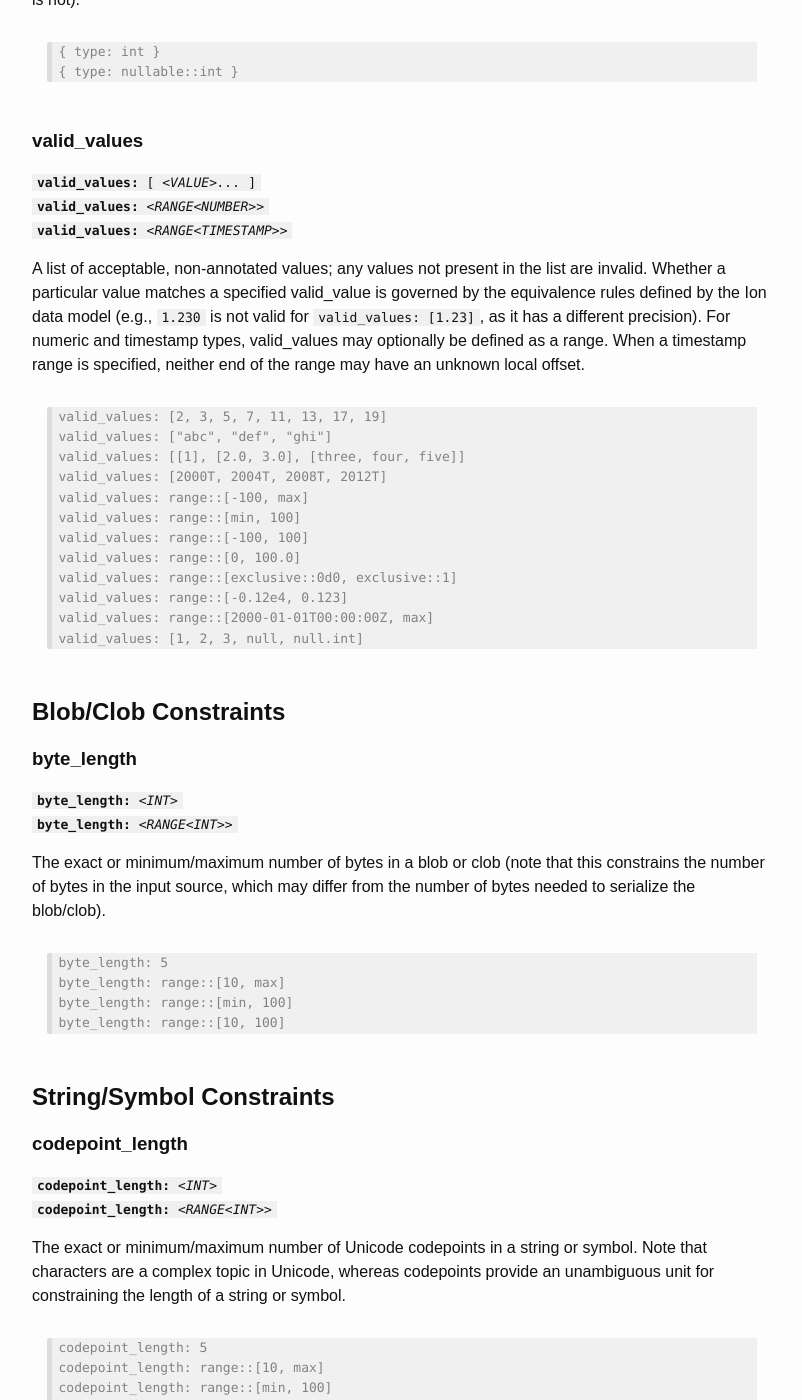
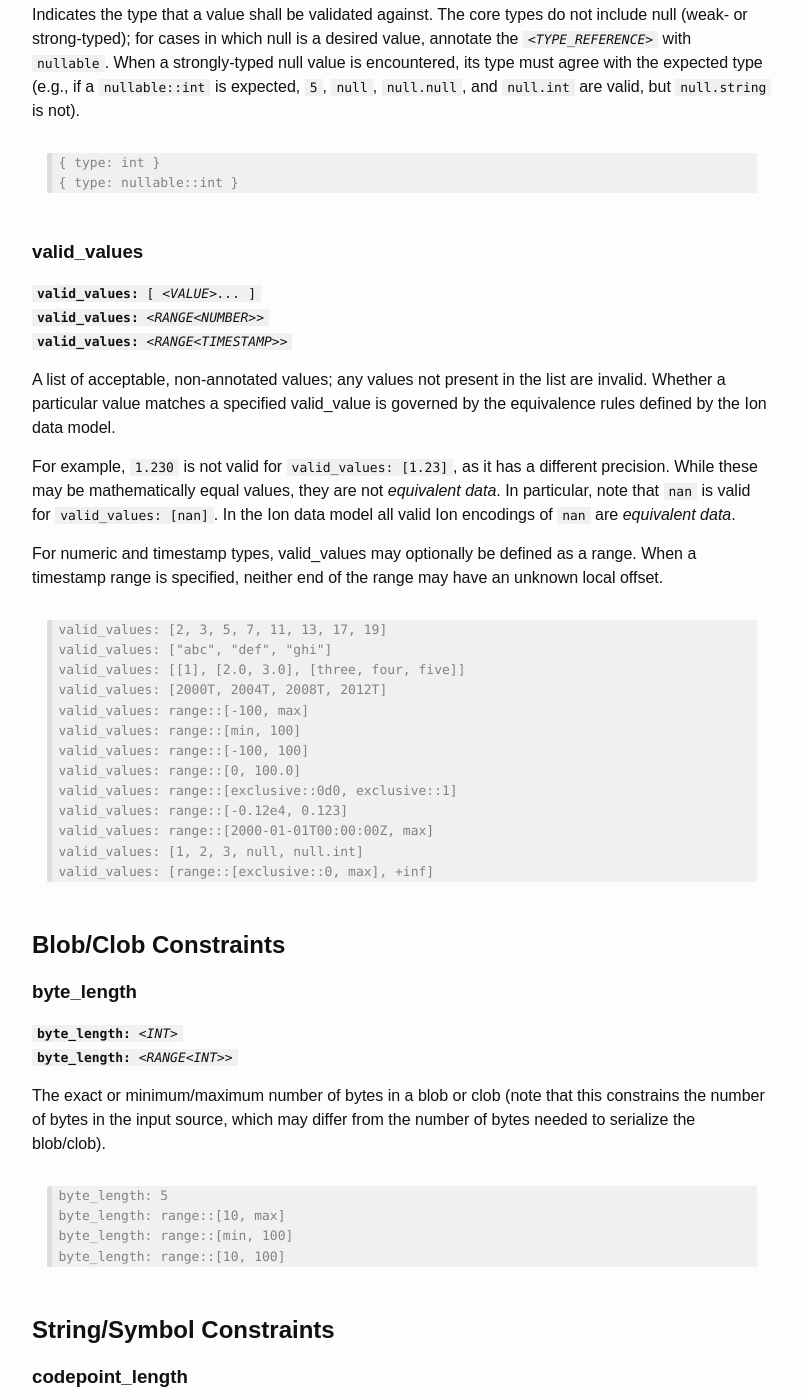
Before and after one commit to amazon-ion/ion-schema, a Jekyll site: the page built from docs/spec.md, in a window 1280 px wide and 1400 px high, scrolled down 8081 px. Shown: the whole window, without its empty margins (238-1040 px from the left). Built offline with Jekyll 4.4.1, drawn with Linux system fonts in a browser that asks for light colours; some of the changed text lies outside the part shown.

Commit message:
Clarifies behavior of special float values with ranges (#56)

````diff
--- a/docs/spec.md
+++ b/docs/spec.md
@@ -335,6 +335,10 @@ A `number` range includes all values of any numeric type (i.e. `float`, `int`, a
 When testing a value for inclusion, the range bounds and the value that is being tested will all be converted to
 `decimal` values for the sake of comparison. `number` ranges do not include values of any other type.
 
+The `float` type includes [special non-number values](https://amzn.github.io/ion-docs/docs/float.html#special-values) (`nan`, `+inf`, and `-inf`).
+Attempting to use a non-number value as the bound of a number range will result in an error.
+When tested for inclusion in a number range, the non-number float values are always outside of a number range, even when one of the range bounds is `min` or `max`.
+
 ##### RANGE&lt;TIMESTAMP&gt;
 
 All [`timestamp` values](https://amzn.github.io/ion-docs/docs/spec.html#timestamp) represent an instant in time.
@@ -432,9 +436,14 @@ expected, `5`, `null`, `null.null`, and `null.int` are valid, but
 A list of acceptable, non-annotated values;  any values not present
 in the list are invalid. Whether a particular value matches
 a specified valid_value is governed by the equivalence rules
-defined by the Ion data model (e.g., `1.230` is not valid for
-`valid_values: [1.23]`, as it has a different precision). For numeric
-and timestamp types, valid_values may optionally be defined as a
+defined by the Ion data model.
+
+For example, `1.230` is not valid for `valid_values: [1.23]`, as it has a different precision.
+While these may be mathematically equal values, they are not _equivalent data_.
+In particular, note that `nan` is valid for `valid_values: [nan]`.
+In the Ion data model all valid Ion encodings of `nan` are _equivalent data_.
+
+For numeric and timestamp types, valid_values may optionally be defined as a
 range. When a timestamp range is specified, neither end of the range
 may have an unknown local offset.
 
@@ -451,6 +460,7 @@ may have an unknown local offset.
 > valid_values: range::[-0.12e4, 0.123]
 > valid_values: range::[2000-01-01T00:00:00Z, max]
 > valid_values: [1, 2, 3, null, null.int]
+> valid_values: [range::[exclusive::0, max], +inf]
 > ```
 
 ## Blob/Clob Constraints
````
